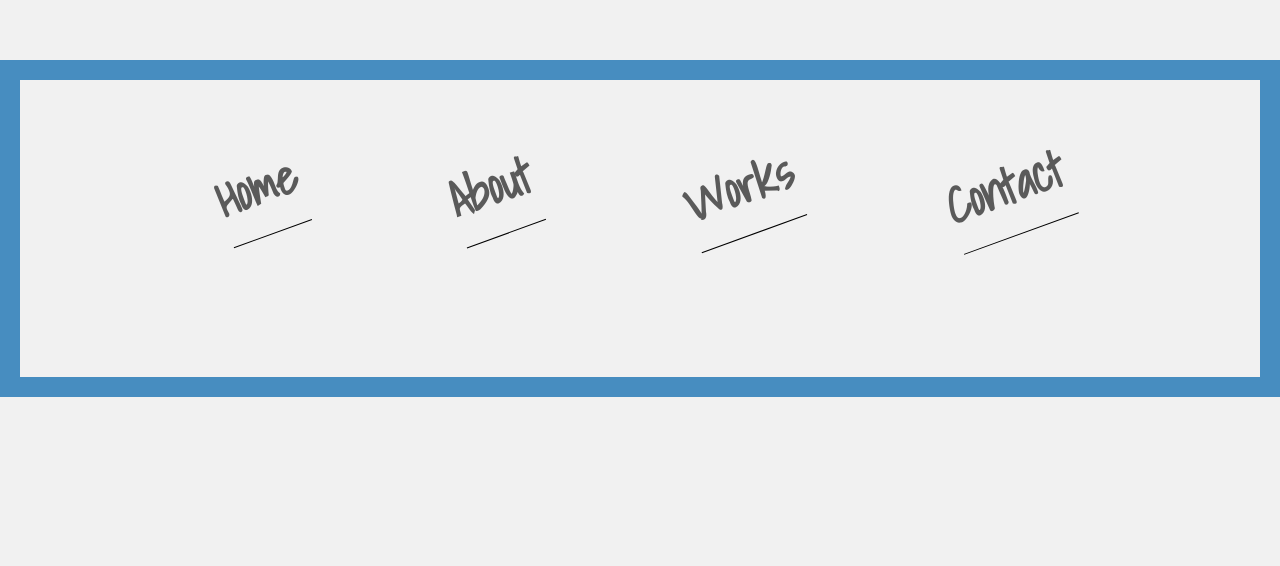
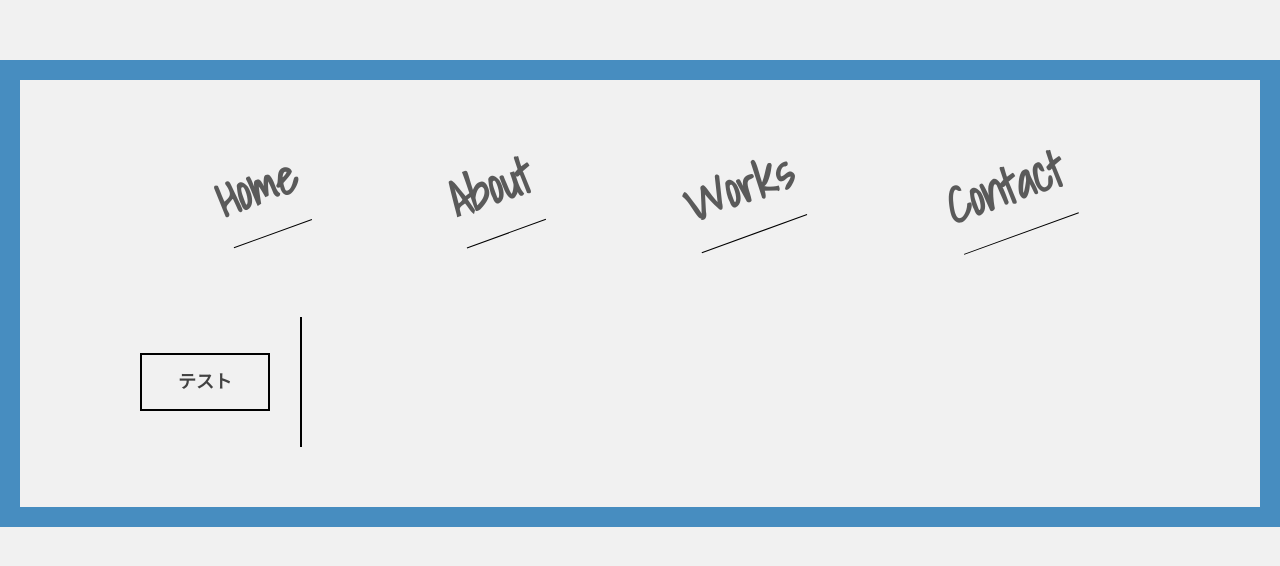
Before and after one commit to hirotask/portfolio, a React (Create React App) app: page /works in a window 1280 px wide. Shown: the top 566 px of the page. Built offline with nearby package versions, Linux system fonts and the light colour scheme.

Commit message:
[update]: 左側に表示するコンポーネントの作成

```diff
--- /dev/null
+++ b/src/components/atoms/CategoryItem.js
@@ -0,0 +1,21 @@
+import styled from "styled-components";
+
+export const CategoryItem = ({ text }) => {
+  return (
+    <CategoryItemText>
+      <p>{text}</p>
+    </CategoryItemText>
+  );
+};
+
+const CategoryItemText = styled.div`
+  padding: 0.5em 2em;
+  margin: 2em 0;
+  font-weight: bold;
+  border: solid 2px #000000;
+
+  & p {
+    margin: 0;
+    padding: 0;
+  }
+`;
--- a/src/components/atoms/HeaderItem.js
+++ b/src/components/atoms/HeaderItem.js
@@ -2,7 +2,6 @@
  * Headerにある一個一個の要素
  */
 import styled from "styled-components";
-import { Link } from "react-router-dom";
 
 export const HeaderItem = ({ title, link }) => {
   return (
--- /dev/null
+++ b/src/components/molecules/CategoryItemList.js
@@ -0,0 +1,8 @@
+import styled from "styled-components";
+import { CategoryItem } from "../atoms/CategoryItem";
+
+export const CategoryItemList = () => {
+  const categories = ["Minecraft", "画像処理", "モバイルアプリ", "その他"];
+
+  return <CategoryItem text={"テスト"} />;
+};
--- a/src/components/pages/WorksPage.js
+++ b/src/components/pages/WorksPage.js
@@ -1,13 +1,24 @@
 import { DefaultContainer } from "../templates/DefaultContainer";
 import styled from "styled-components";
+import { CategoryItemList } from "../molecules/CategoryItemList";
 
 export const WorksPage = () => {
-  const kinds = ["Minecraft", "画像処理", "モバイルアプリ", "その他"];
   return (
     <DefaultContainer title={"Work"}>
-      <Wrapper></Wrapper>
+      <Wrapper>
+        <Left>
+          <CategoryItemList />
+        </Left>
+      </Wrapper>
     </DefaultContainer>
   );
 };
 
-const Wrapper = styled.div``;
+const Wrapper = styled.div`
+  display: flex;
+`;
+
+const Left = styled.div`
+  padding-right: 30px;
+  border-right: #000 solid 2px;
+`;
```
